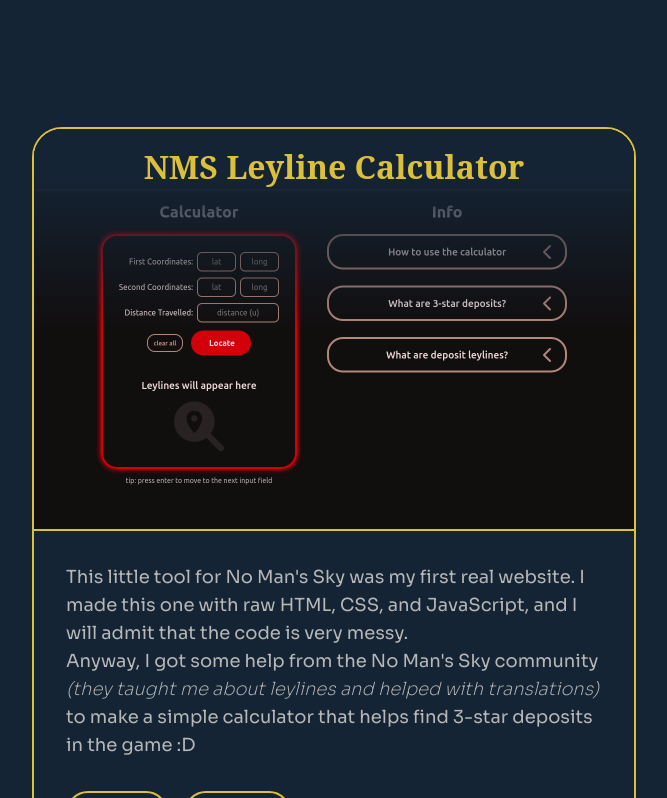
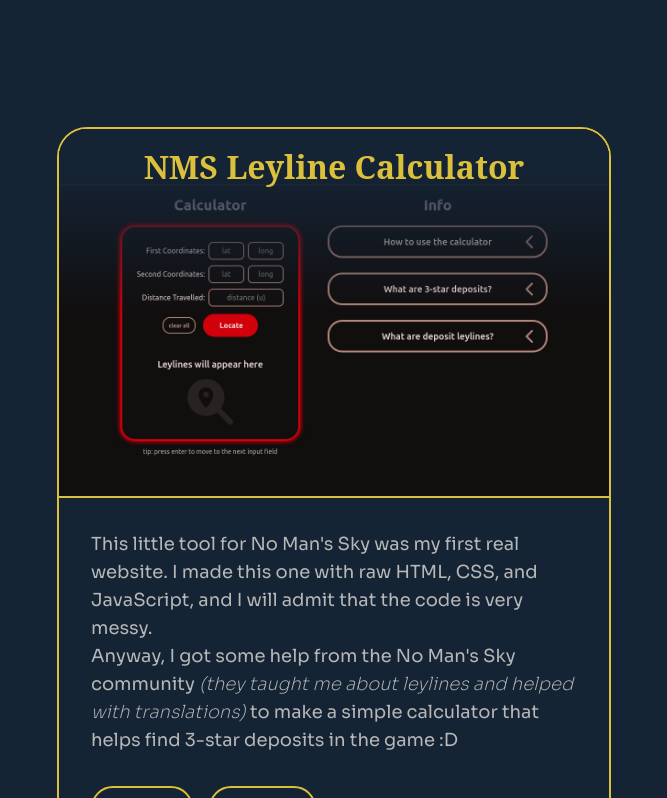
Before and after one commit to SoupCat-Py/reactfolio, a React (Vite) app: page / in a window 1280 px wide. Shown: the part 1222-2020 px from the top of the page, without its empty margins (338-1005 px from the left). Built offline with nearby package versions, Linux system fonts and the light colour scheme; a web font is replaced by a local one.

Commit message:
adjusted how project cards are sized

```diff
--- a/src/components/ProjectCard.module.css
+++ b/src/components/ProjectCard.module.css
@@ -1,5 +1,7 @@
 .container {
     max-width: 600px;
+    min-width: 550px;
+    width: min-content;
 }
 .topRounded {
     --radius: calc(var(--card-radius) - 2px);
```
